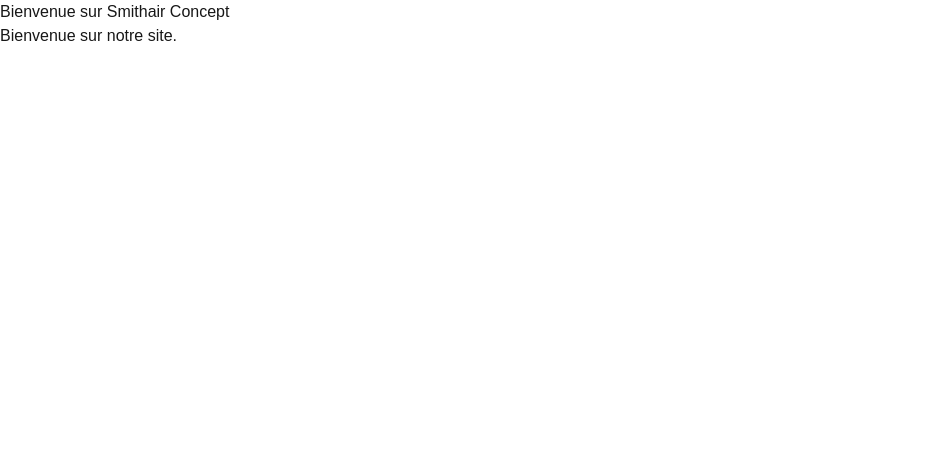
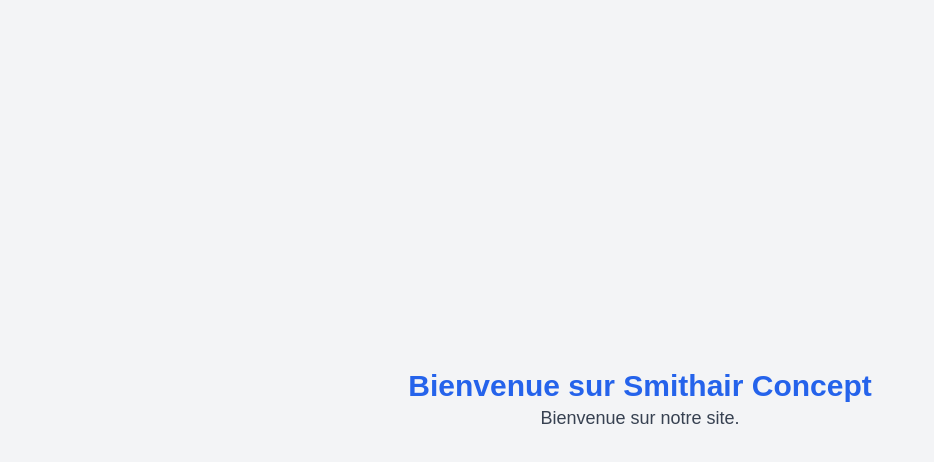
Before and after one commit to DavidSmite/Smithair-Concept, a Next.js app in the folder frontend/: page / in a window 1280 px wide. Shown: the top 462 px of the page, without its empty margins (0-934 px from the left). Built offline with nearby package versions, Linux system fonts and the light colour scheme.

Commit message:
Mise à jour de la page et ajout du fichier .gitignore

```diff
--- a/frontend/app/page.tsx
+++ b/frontend/app/page.tsx
@@ -1,8 +1,8 @@
 export default function Home() {
   return (
-    <div>
-      <h1>Bienvenue sur Smithair Concept</h1>
-      <p>Bienvenue sur notre site.</p>
+    <div className="min-h-screen bg-gray-100 flex flex-col items-center justify-center">
+      <h1 className="text-3xl font-bold text-blue-600">Bienvenue sur Smithair Concept</h1>
+      <p className="text-lg text-gray-700">Bienvenue sur notre site.</p>
     </div>
   );
 }
```
Also changed, not shown: 2 other files (tests, documents, lock files or other folders).
